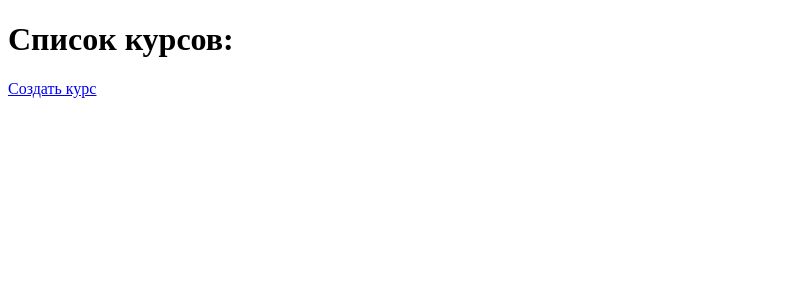
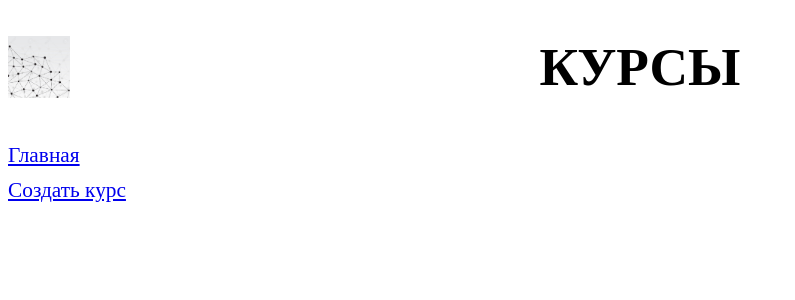
Before and after one commit to sk8beemo/lms, a Django app: page /course/ in a window 1280 px wide. Shown: the top 300 px of the page, without its empty margins (0-795 px from the left). Run offline with Django 3.2, Linux system fonts and the light colour scheme; data that the repository does not hold is empty.

Commit message:
View list of courses, cathegory of courses and add new course + css

```diff
--- /dev/null
+++ b/course/static/course/style.css
@@ -0,0 +1,18 @@
+header h1 {
+  font-size: 40pt;
+  text-transform: uppercase;
+  text-align: center;
+  background: url('bg.jpg') left / auto 100% no-repeat;
+}
+nav {
+  font-size: 16pt;
+  width: 230px;
+  float: left;
+}
+nav a {
+  display: block;
+  margin: 10px 0;
+}
+section {
+  margin-left: 230px;
+}
--- a/course/templates/course/index.html
+++ b/course/templates/course/index.html
@@ -1,24 +1,12 @@
-<!DOCTYPE html>
-<html lang="en">
-<head>
-    <meta charset="UTF-8">
-    <title>Главная - список курсов</title>
-</head>
-<body>
-    <h1>Список курсов: </h1>
-    <div>
-        {% for category in categories %}
-        <a href="{% url 'by_category' category.pk %}">{{ category.name }}</a>
-        {% endfor %}
-            <a href="{% url 'add' %}">Создать курс</a>
-    </div>
-    {% for course in courses %}
+{% extends "layout/basic.html" %}
+
+{% block content %}
+{% for course in courses %}
         <div>
             <h2>{{ course.title }}</h2>
             <p><a href="{% url 'by_category' course.category.pk %}"> {{ course.category }} </a></p>
             <p> {{ course.description }} </p>
             <p> {{ course.published|date:"d.m.Y H:i:s" }} </p>
         </div>
-    {% endfor %}
-</body>
-</html>
+{% endfor %}
+{% endblock %}
--- /dev/null
+++ b/course/templates/layout/basic.html
@@ -0,0 +1,26 @@
+{% load static %}
+
+<!DOCTYPE html>
+<html lang="en">
+<head>
+    <meta charset="UTF-8">
+    <title>{% block title %}Главная{% endblock %}</title>
+    <link rel="stylesheet" type="text/css" href="{% static 'course/style.css' %}">
+</head>
+<body>
+    <header>
+        <h1>Курсы</h1>
+    </header>
+    <nav>
+         <a href= "{% url 'index' %}">Главная</a>
+        <a href="{% url 'add' %}">Создать курс</a>
+        {% for category in categories %}
+        <a href="{% url 'by_category' category.pk %}">{{ category.name }}</a>
+        {% endfor %}
+    </nav>
+    <section>
+        {% block content %}
+        {% endblock %}
+    </section>
+</body>
+</html>
```
Also changed, not shown: course/templates/course/by_category.html (+9 -20 lines), course/templates/course/create.html (+9 -18 lines), course/static/course/bg.jpg (added).
